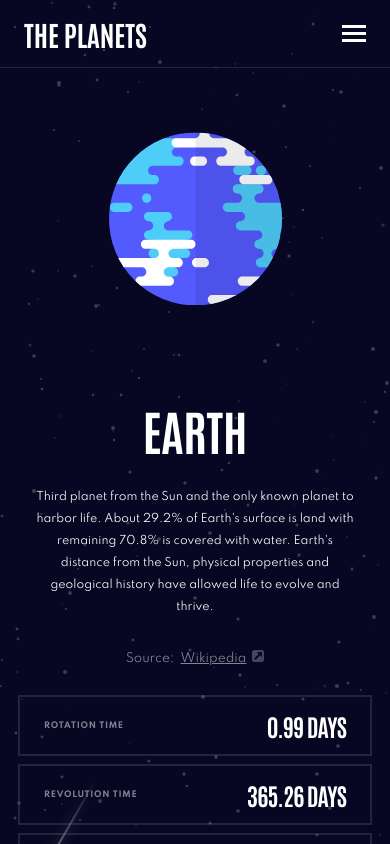
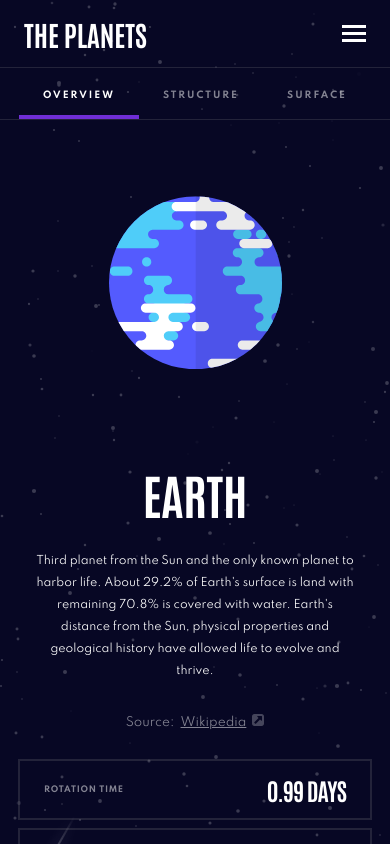
Before and after one commit to darkseid7/planets-fact-size-website, a React (Vite) app: page / in a window 390 px wide. Shown: the top 844 px of the page. Built offline with nearby package versions, Linux system fonts and the light colour scheme.

Commit message:
added the responsive action buttons and removed media queries

```diff
--- a/index.html
+++ b/index.html
@@ -2,12 +2,23 @@
 <html lang="en">
   <head>
     <meta charset="UTF-8" />
-    <link rel="icon" type="image/svg+xml" href="/vite.svg" />
-    <meta name="viewport" content="width=device-width, initial-scale=1.0" />
+    <link
+      rel="icon"
+      type="image/svg+xml"
+      href="/assets/planet-earth.svg"
+    />
+    <meta
+      name="viewport"
+      content="width=device-width, initial-scale=1.0"
+    />
     <title></title>
   </head>
+
   <body>
     <div id="root"></div>
-    <script type="module" src="/src/main.jsx"></script>
+    <script
+      type="module"
+      src="/src/main.jsx"
+    ></script>
   </body>
 </html>
--- a/src/components/Header/Logo/Logo.jsx
+++ b/src/components/Header/Logo/Logo.jsx
@@ -1,5 +1,6 @@
 import styled from "styled-components";
-import { fontAntonio } from "../../../styled-components/Global";
+
+import { fontAntonio, media } from "../../../styled-components/Global";
 
 export const StyledLogo = styled.h2`
   font-family: ${fontAntonio};
@@ -12,7 +13,7 @@ export const StyledLogo = styled.h2`
     display: none;
   }
 
-  @media only screen and (max-width: 1060px) {
+  ${media.tablet} {
     text-align: center;
     margin: 0;
     padding: 40px 0;
--- a/src/components/Header/ResponsiveHeader/ResponsiveHeader.jsx
+++ b/src/components/Header/ResponsiveHeader/ResponsiveHeader.jsx
@@ -5,6 +5,8 @@ import { motion, AnimatePresence } from "framer-motion";
 
 import Menu from "./Menu/Menu";
 import MenuItem from "./Menu/MenuItem/MenuItem";
+
+import { media } from "../../../styled-components/Global";
 
 const MenuResponsive = styled(motion.div)`
   width: 100%;
@@ -18,7 +20,7 @@ const MenuResponsive = styled(motion.div)`
   z-index: 999;
   display: none;
 
-  @media only screen and (max-width: 664px) {
+  ${media.phone} {
     display: ${({ showMenu }) => showMenu};
   }
 `;
--- a/src/components/Planet/PanetFacts/FactText/FactText.jsx
+++ b/src/components/Planet/PanetFacts/FactText/FactText.jsx
@@ -8,10 +8,6 @@ const StyledFactText = styled.span`
   letter-spacing: 1px;
   opacity: 0.5;
   mix-blend-mode: normal;
-
-  ${media.tablet} {
-    font-size: 30px;
-  }
 
   ${media.tablet_s} {
     font-size: 8px;
--- a/src/components/Planet/PlanetDetails/PlanetDetails.jsx
+++ b/src/components/Planet/PlanetDetails/PlanetDetails.jsx
@@ -3,22 +3,21 @@ import styled from "styled-components";
 
 import PlanetImage from "./PlanetImage/PlanetImage";
 import PlanetInformation from "./PlanetInformation/PlanetInformation";
+import PlanetActionButtonsResponsive from "./PlanetInformation/PlanetActionButtons/PlanetActionButtonsResponsive/PlanetActionButtonsResponsive";
+
+import { media } from "../../../styled-components/Global";
 
 const StyledPlanetDetails = styled.section`
   color: #fff;
   display: flex;
   justify-content: space-between;
   align-items: center;
+  position: relative;
+  padding-top: 50px;
 
-  transition: all 0.5s ease-out;
-
-  @media only screen and (max-width: 1060px) {
+  ${media.tablet} {
     display: block;
     padding-top: 4rem;
-  }
-
-  @media only screen and (max-width: 664px) {
-    padding-top: 0;
   }
 `;
 
@@ -27,6 +26,10 @@ function PlanetDetails() {
 
   return (
     <StyledPlanetDetails>
+      <PlanetActionButtonsResponsive
+        button={selectedButton}
+        setButton={setSelectedButton}
+      />
       <PlanetImage button={selectedButton} />
       <PlanetInformation
         button={selectedButton}
--- a/src/components/Planet/PlanetDetails/PlanetImage/PlanetImage.jsx
+++ b/src/components/Planet/PlanetDetails/PlanetImage/PlanetImage.jsx
@@ -14,11 +14,11 @@ const StyledPlanetImage = styled.div`
   align-items: center;
   position: relative;
 
-  @media only screen and (max-width: 1140px) {
+  ${media.desktop_m} {
     margin-right: 0rem;
   }
 
-  @media only screen and (max-width: 1060px) {
+  ${media.tablet} {
     width: 100%;
     height: 600px;
     text-align: center;
@@ -27,7 +27,7 @@ const StyledPlanetImage = styled.div`
     align-items: center;
   }
 
-  @media only screen and (max-width: 664px) {
+  ${media.phone} {
     height: 300px;
   }
 `;
@@ -42,7 +42,7 @@ const Image = styled(motion.img)`
     top: 80px;
   }
 
-  @media only screen and (max-width: 768px) {
+  ${media.tablet_s} {
     &.surface-image {
       top: 400px;
     }
@@ -54,7 +54,7 @@ const Image = styled(motion.img)`
     }
   }
 
-  @media only screen and (max-width: 664px) {
+  ${media.phone} {
     width: ${({ size }) => size};
 
     &.surface-image {
--- a/src/components/Planet/PlanetDetails/PlanetInformation/PlanetActionButtons/PlanetActionButtons.jsx
+++ b/src/components/Planet/PlanetDetails/PlanetInformation/PlanetActionButtons/PlanetActionButtons.jsx
@@ -1,7 +1,8 @@
 import styled from "styled-components";
 import { motion } from "framer-motion";
 
-import { fontSpartan } from "../../../../../styled-components/Global";
+import { fontSpartan, media } from "../../../../../styled-components/Global";
+
 import { usePlanetDataStorage } from "../../../../../store/PlanetsData";
 
 export const StyledPlanetActionButtons = styled(motion.div)`
@@ -35,7 +36,7 @@ export const StyledPlanetActionButtons = styled(motion.div)`
     }
   }
 
-  @media only screen and (max-width: 768px) {
+  ${media.tablet_s} {
     button {
       font-size: 9px;
       letter-spacing: 1.9px;
@@ -44,7 +45,7 @@ export const StyledPlanetActionButtons = styled(motion.div)`
     }
   }
 
-  @media only screen and (max-width: 664px) {
+  ${media.phone} {
     display: none;
   }
 `;
@@ -76,7 +77,6 @@ function PlanetActionButtons({ button, setButton }) {
       <motion.button
         key={button}
         variants={buttonVariants}
-        // initial="initial"
         whileTap="tap"
         whileHover="hover"
         name="overview"
@@ -88,7 +88,6 @@ function PlanetActionButtons({ button, setButton }) {
       <motion.button
         name="internal-structure"
         variants={buttonVariants}
-        // initial="initial"
         whileTap="tap"
         whileHover="hover"
         className={button === "internal-structure" ? "btn-active" : ""}
@@ -98,7 +97,6 @@ function PlanetActionButtons({ button, setButton }) {
       </motion.button>
       <motion.button
         variants={buttonVariants}
-        // initial="initial"
         whileTap="tap"
         whileHover="hover"
         name="surface-geology"
--- a/src/components/ResponsiveButtonInfo/ResponsiveButtonInfo.jsx
+++ b/src/components/Planet/PlanetDetails/PlanetInformation/PlanetActionButtons/PlanetActionButtonsResponsive/PlanetActionButtonsResponsive.jsx
@@ -1,10 +1,16 @@
 /* eslint-disable react/prop-types */
 import { useState, useEffect } from "react";
 import styled from "styled-components";
+import { usePlanetDataStorage } from "../../../../../../store/PlanetsData";
+import { fontSpartan, media } from "../../../../../../styled-components/Global";
 
-const fontSpartan = "Spartan";
 const MenuContainer = styled.div`
   display: none;
+  width: calc(100% - -36px);
+  left: -18px;
+  position: absolute;
+  top: -10px;
+  z-index: 1;
 
   .menu-responsive {
     display: flex;
@@ -13,7 +19,7 @@ const MenuContainer = styled.div`
     border-bottom: 1px solid rgba(151, 151, 151, 0.2);
   }
 
-  @media only screen and (max-width: 664px) {
+  ${media.phone} {
     display: block;
   }
 `;
@@ -21,7 +27,7 @@ const MenuContainer = styled.div`
 const MenuItem = styled.div`
   font-family: ${fontSpartan};
   font-size: 9px;
-  padding: 1.5rem 1.5rem 1rem 1.5rem;
+  padding: 1.3rem 1.5rem 0.8rem 1.5rem;
   font-weight: 700;
   letter-spacing: 2px;
   text-transform: uppercase;
@@ -41,16 +47,20 @@ const MenuItem = styled.div`
     border-bottom: ${({ color }) => `4px solid ${color}`};
   }
 `;
-const ResponsiveButtonInfo = ({ color, handleClick, selectedButton }) => {
-  const [active, setActive] = useState(selectedButton);
+
+function PlanetActionButtonsResponsive({ button, setButton }) {
+  const [active, setActive] = useState("overview");
+  const { dataP, setExecuteAnimation } = usePlanetDataStorage();
+  const { color } = dataP;
 
   useEffect(() => {
-    setActive(selectedButton);
-  }, [selectedButton]);
+    setActive(button);
+  }, [button]);
 
   const handleButtonClick = (name) => {
     setActive(name);
-    handleClick(name);
+    setButton(name);
+    setExecuteAnimation();
   };
 
   return (
@@ -85,6 +95,6 @@ const ResponsiveButtonInfo = ({ color, handleClick, selectedButton }) => {
       </MenuContainer>
     </>
   );
-};
+}
 
-export default ResponsiveButtonInfo;
+export default PlanetActionButtonsResponsive;
--- a/src/components/Planet/PlanetDetails/PlanetInformation/PlanetInformation.jsx
+++ b/src/components/Planet/PlanetDetails/PlanetInformation/PlanetInformation.jsx
@@ -1,21 +1,18 @@
-import React from "react";
 import styled from "styled-components";
 
 import PlanetTextContent from "./PlanetTextContent/PlanetTextContent";
 import PlanetActionButtons from "./PlanetActionButtons/PlanetActionButtons";
 
+import { media } from "../../../../styled-components/Global";
+
 const StyledPlanetInformation = styled.div`
-  @media only screen and (max-width: 1060px) {
+  ${media.tablet} {
     padding-top: 120px;
-    padding: 1rem;
+    padding: 1rem 0;
     max-width: 1024px;
     display: flex;
     justify-content: space-between;
     align-items: center;
-  }
-
-  @media only screen and (max-width: 1060px) {
-    padding: 1rem 0;
   }
 `;
 
@@ -23,7 +20,10 @@ function PlanetInformation({ button, setButton }) {
   return (
     <StyledPlanetInformation>
       <PlanetTextContent button={button} />
-      <PlanetActionButtons button={button} setButton={setButton} />
+      <PlanetActionButtons
+        button={button}
+        setButton={setButton}
+      />
     </StyledPlanetInformation>
   );
 }
--- a/src/components/Planet/PlanetDetails/PlanetInformation/PlanetTextContent/PlanetTextContent.jsx
+++ b/src/components/Planet/PlanetDetails/PlanetInformation/PlanetTextContent/PlanetTextContent.jsx
@@ -1,10 +1,10 @@
 import styled from "styled-components";
 import { motion } from "framer-motion";
 
+import { fontSpartan, media } from "../../../../../styled-components/Global";
+import svgSourceIcon from "../../../../../assets/icon-source.svg";
+
 import { usePlanetDataStorage } from "../../../../../store/PlanetsData";
-
-import { fontSpartan } from "../../../../../styled-components/Global";
-import svgSourceIcon from "../../../../../assets/icon-source.svg";
 
 const StyledPlanetTextContent = styled.div`
   .name {
@@ -43,7 +43,7 @@ const StyledPlanetTextContent = styled.div`
     }
   }
 
-  @media only screen and (max-width: 1060px) {
+  ${media.tablet} {
     width: 339px;
 
     .name {
@@ -56,7 +56,7 @@ const StyledPlanetTextContent = styled.div`
     }
   }
 
-  @media only screen and (max-width: 768px) {
+  ${media.tablet_s} {
     height: 253px;
 
     .name {
@@ -74,7 +74,7 @@ const StyledPlanetTextContent = styled.div`
     }
   }
 
-  @media only screen and (max-width: 664px) {
+  ${media.phone} {
     width: 100%;
 
     .name {
@@ -133,7 +133,11 @@ function PlanetTextContent({ button }) {
           rel="noreferrer"
         >
           Wikipedia
-          <img className="sourceIcon" src={svgSourceIcon} alt="" />
+          <img
+            className="sourceIcon"
+            src={svgSourceIcon}
+            alt=""
+          />
         </a>
       </p>
     </StyledPlanetTextContent>
--- a/src/components/Loader.jsx
+++ b/src/components/common/Loader.jsx
@@ -1,6 +1,6 @@
 import styled from "styled-components";
 import { motion } from "framer-motion";
-import eartLogo from "../assets/planet-earth.svg";
+import eartLogo from "../../assets/planet-earth.svg";
 
 const StyledLoader = styled.div`
   width: 100%;
```
Also changed, not shown: src/App.jsx (+5 -2 lines).
